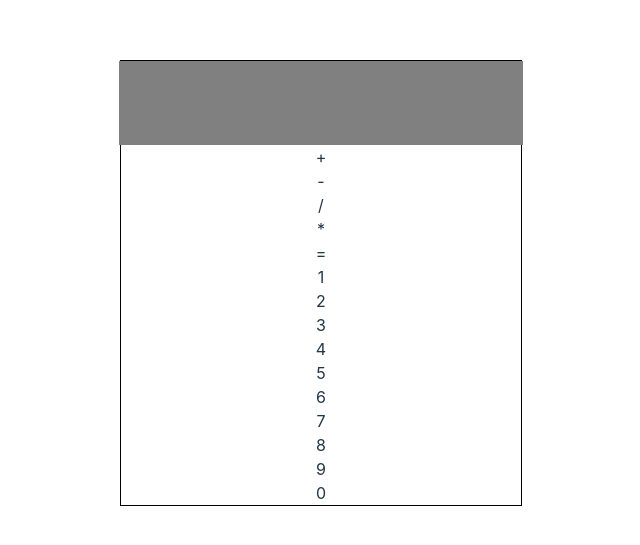
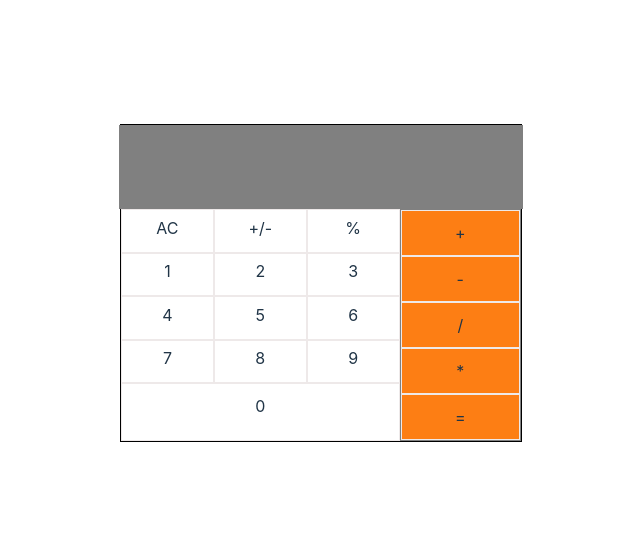
Before and after one commit to umarahgul/mathmagician, a React (Vite) app: page / in a window 1280 px wide. Shown: the part 117-662 px from the top of the page, without its empty margins (319-959 px from the left). Built offline with nearby package versions, Linux system fonts and the light colour scheme.

Commit message:
feature component along with css complete

```diff
--- a/componenets/Calculator.css
+++ b/componenets/Calculator.css
@@ -20,9 +20,54 @@
 
 }
 
-.operations {
-position: relative ;
-left:0;
-border: solid black 1 px;
+.container{
+display: flex;
+flex-direction:row;
+justify-content:stretch;
+width:100%;
+margin:0;
+padding:0;
 
 }
+.operations {
+border: solid gray 1px;
+width:30%;
+background-color:#fd7e14 ;
+display: flex;
+flex-direction: column;
+justify-content: space-evenly;
+margin:0;
+padding:0;
+
+}
+
+.operations > div {
+
+    border: rgb(238, 233, 233) solid 1px;
+    margin-bottom:0;
+    gap:0;
+    height:20%;
+    padding: 10px;
+
+}
+
+.numbers {
+    width: 70%;
+    display: flex;
+    flex-wrap: wrap;
+    margin: 0;
+    padding:0;
+
+}
+
+.numbers > div {
+    border:rgb(238, 233, 233) solid 1px;
+    width: calc(33.33% - 2px);
+    margin:0;
+    padding-top:2%;
+}
+
+#zero {
+    width:100%;
+    padding:10px;
+}
--- a/componenets/Calculator.jsx
+++ b/componenets/Calculator.jsx
@@ -5,17 +5,27 @@ function Calculator(){
 return(<div className="main">
 <Lcd>
 </Lcd>
-<Operations>
+<Container></Container>
 
-</Operations>
-<Numbers>
-
-</Numbers>
 </div>)
 }
 function Lcd(){
     return <div className="lcd"></div>
 }
+
+function Container(){
+return(<div className="container">
+
+<Numbers>
+
+</Numbers>
+<Operations>
+
+</Operations>
+</div>)
+
+}
+
 
 function Operations(){
     return<div className="operations">
@@ -30,6 +40,9 @@ function Operations(){
 function Numbers(){
     return(
   <div className="numbers">
+    <div>AC</div>
+    <div>+/-</div>
+    <div>%</div>
   <div>1</div>
   <div>2</div>
   <div>3</div>
@@ -39,7 +52,7 @@ function Numbers(){
   <div>7</div>
   <div>8</div>
   <div>9</div>
-  <div>0</div>
+  <div id="zero">0</div>
   </div>)
 }
 
```
